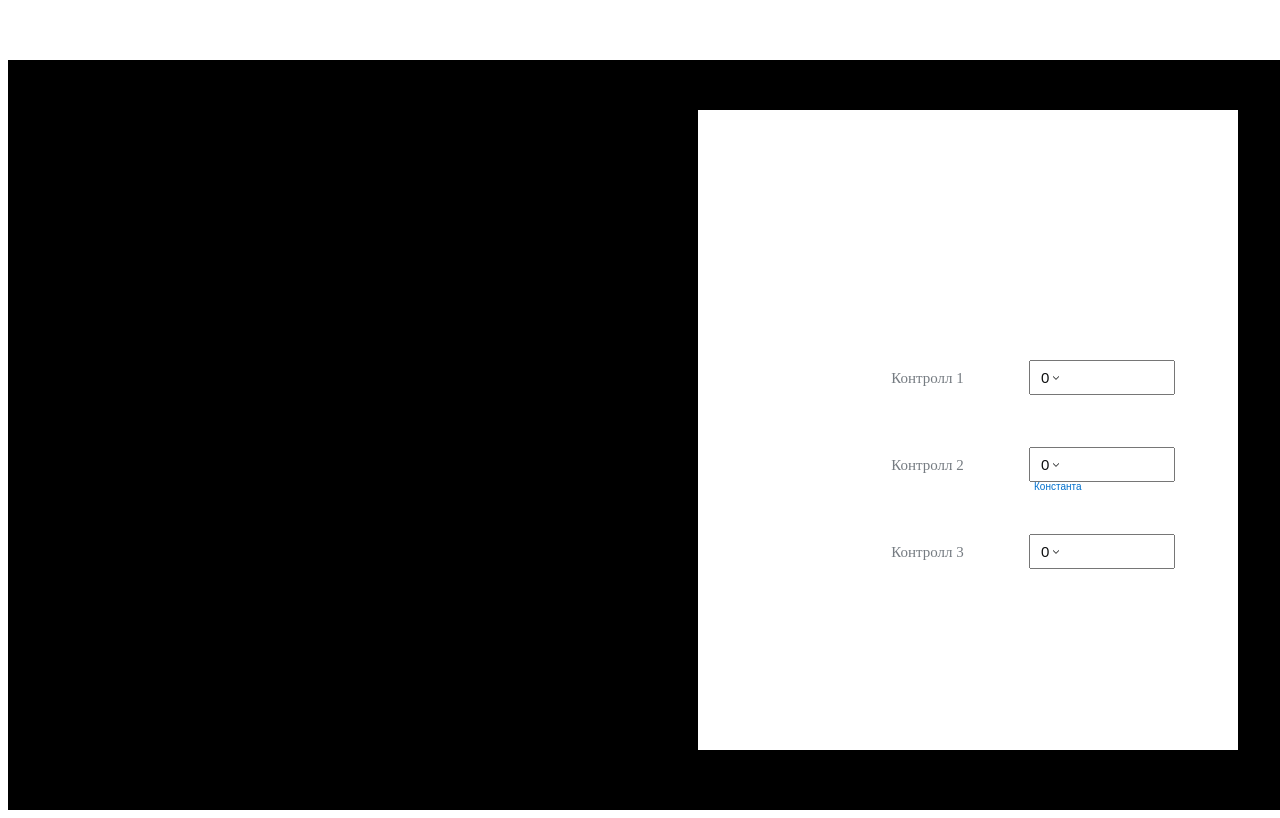
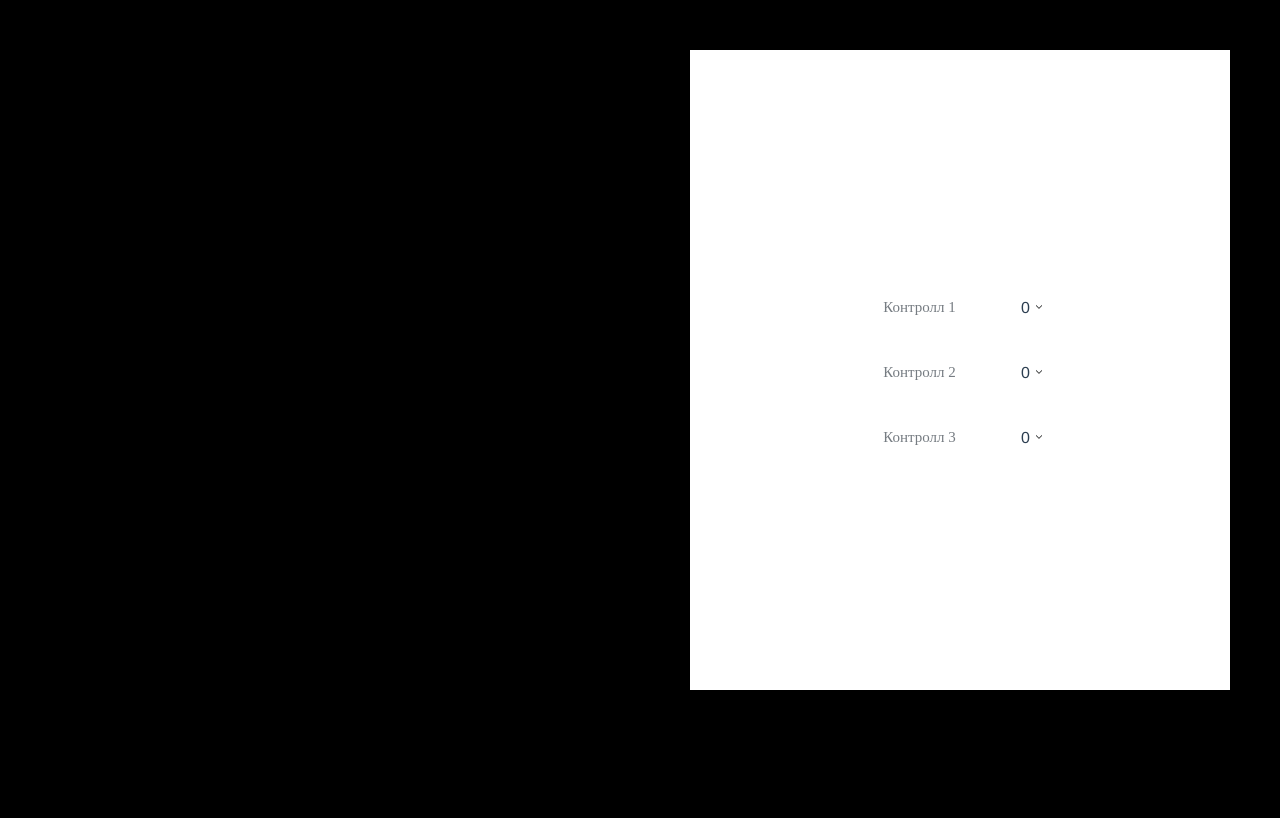
Before and after one commit to Alarma1/msk, a Vue app: page / in a window 1280 px wide. Shown: the top 818 px of the page. Built offline with nearby package versions, Linux system fonts and the light colour scheme.

Commit message:
Закончил визуал всех input.

```diff
--- a/src/App.vue
+++ b/src/App.vue
@@ -18,12 +18,17 @@ export default {
 </script>
 
 <style>
+  html {
+    background-color: black;
+  }
+  body{
+    margin: 0px;
+  }
 #app {
   font-family: Avenir, Helvetica, Arial, sans-serif;
   -webkit-font-smoothing: antialiased;
   -moz-osx-font-smoothing: grayscale;
   text-align: center;
   color: #2c3e50;
-  margin-top: 60px;
 }
 </style>
--- a/src/components/MainComponent.vue
+++ b/src/components/MainComponent.vue
@@ -2,18 +2,23 @@
 <!-- eslint-disable max-len -->
 <!-- eslint-disable vuejs-accessibility/form-control-has-label -->
 <template>
-  <div class="main-box" ref="reset">
+  <div class="main-box">
     <div class="container">
       <div class="container-group">
         <div class="group-elem">
           <p class="text">Контролл 1</p>
-          <input class="input_style hover-effect" name="Контролл 1" type="number" min="0" step="1"
-                 @input="updateControllOne"
-                 v-model.number="controllOne" @keyup="keydown" onfocus="this.select()"
-                 @focus="focusOn = true">
-          <button class="btn" @click="totalSum" v-if="controllOther != 0">Сумма</button>
-          <div class="svg" :class="{ svgNone: focusOn }">
-            <svg width="6" height="6" viewBox="0 0 6 6" fill="none"
+          <div v-show="focusOn.focusControlOne">
+            <input class="input_style hover-effect" ref="inControlOne" name="Контролл 1"
+                   type="number" min="0" step="1"
+                   @input="updateControlOne"
+                   v-model.number="controlOne" @keyup="keydown"
+                   @blur="activeBlur('inControlOne','btnSum')">
+          </div>
+          <button class="btn" ref="btnSum" @click="totalSum" v-if="focusOn.focusControlOne">Сумма</button>
+          <div class="unfocus-form" @keydown="unfocusForm" @click="unfocusForm('inControlOne')"
+               v-if="!focusOn.focusControlOne">
+            <p class="unfocus-text">{{ this.controlOne | numberFormat }}</p>
+            <svg class="unfocus-svg" width="6" height="6" viewBox="0 0 6 6" fill="none"
                  xmlns="http://www.w3.org/2000/svg">
               <g clip-path="url(#clip0_2_85)">
                 <path
@@ -31,12 +36,18 @@
 
         <div class="group-elem">
           <p class="text">Контролл 2</p>
-          <input class="input_style" name="Контролл 2" type="number" min="0"
-                 @input="updateControllOther"
-                 v-model.number="controllOther" @keyup="keydown" onfocus="this.select()">
-          <button class="btn" @click="constantBtn">Константа</button>
-          <div class="svg">
-            <svg width="6" height="6" viewBox="0 0 6 6" fill="none"
+          <div v-show="focusOn.focusControlTwo">
+            <input class="input_style" ref="inControlTwo" name="Контролл 2" type="number" min="0"
+                   @input="updateControlOther"
+                   v-model.number="controlOther" @keyup="keydown"
+                   @blur="focusOn.focusControlTwo = false">
+          </div>
+          <button class="btn" @click="constantBtn" v-if="focusOn.focusControlTwo">Константа
+          </button>
+          <div class="unfocus-form" @keydown="unfocusForm" @click="unfocusForm('inControlTwo')"
+               v-if="!focusOn.focusControlTwo">
+            <p class="unfocus-text">{{ this.controlOther | numberFormat }}</p>
+            <svg class="unfocus-svg" width="6" height="6" viewBox="0 0 6 6" fill="none"
                  xmlns="http://www.w3.org/2000/svg">
               <g clip-path="url(#clip0_2_85)">
                 <path
@@ -52,14 +63,19 @@
           </div>
           <div class="btn-focus"></div>
         </div>
-
         <div class="group-elem">
           <p class="text">Контролл 3</p>
-          <input class="input_style" name="Контролл 3" type="number" min="0"
-                 @input="updateControllOther"
-                 v-model.number="controllOther" @keyup="keydown" onfocus="this.select()">
-          <div class="svg">
-            <svg width="6" height="6" viewBox="0 0 6 6" fill="none"
+          <div v-show="focusOn.focusControlTree">
+            <input class="input_style" ref="inControlTree" name="Контролл 3" type="number" min="0"
+                   @input="updateControlOther"
+                   v-model.number="controlOther" @keyup="keydown"
+                   @focus="focusOn.focusControlTree = true"
+                   @blur="focusOn.focusControlTree = false">
+          </div>
+          <div class="unfocus-form" @keydown="unfocusForm" @click="unfocusForm('inControlTree')"
+               v-if="!focusOn.focusControlTree">
+            <p class="unfocus-text">{{ this.controlOther | numberFormat }}</p>
+            <svg class="unfocus-svg" width="6" height="6" viewBox="0 0 6 6" fill="none"
                  xmlns="http://www.w3.org/2000/svg">
               <g clip-path="url(#clip0_2_85)">
                 <path
@@ -74,6 +90,7 @@
             </svg>
           </div>
         </div>
+
       </div>
 
     </div>
@@ -81,55 +98,94 @@
 </template>
 
 <script>
+import numberFormat from '@/helpers/numberFormat';
+
 export default {
+  filters: { numberFormat },
   data() {
     return {
-      controllOne: 0,
-      controllOther: 0,
-      controllSum: 0,
-      focusOn: false,
+      controlOne: 0,
+      controlOther: 0,
+      controlSum: 0,
+      focusOn: {
+        focusControlOne: false,
+        focusControlTwo: false,
+        focusControlTree: false,
+      },
+      blurOn: true,
     };
   },
   methods: {
-    updateControllOne(input) {
-      const { value } = input.target;
-      console.log(value.includes('+'));
-      if (value.includes('.') || value.includes('-')) {
-        this.controllOne = 0;
-      }
-      this.$store.commit('updateStateControllOne', this.controllOne);
-    },
-    updateControllOther(input) {
+    updateControlOne(input) {
       const { value } = input.target;
       if (value.includes('.') || value.includes('-')) {
-        this.controllOther = 0;
+        this.controlOne = 0;
       }
-      this.$store.commit('updateStateControllOther', this.controllOther);
+      this.$store.commit('updateStateControlOne', this.controlOne);
+    },
+    updateControlOther(input) {
+      const { value } = input.target;
+      if (value.includes('.') || value.includes('-')) {
+        this.controlOther = 0;
+      }
+      this.$store.commit('updateStateControlOther', this.controlOther);
     },
     totalSum() {
-      this.$store.commit('controllSum');
-      this.controllOne = this.$store.state.controllSum;
+      this.focusOn.focusControlOne = true;
+      this.$store.commit('controlSum');
+      this.controlOne = this.$store.state.controlSum;
     },
     constantBtn() {
-      this.controllOther = 1000;
-      this.$store.commit('updateStateControllOther', this.controllOther);
+      this.controlOther = 1000;
+      this.$store.commit('updateStateControlOther', this.controlOther);
     },
     keydown(event) {
       if ((event.code === 'Enter' || event.code === 'NumpadEnter') && event.target.name === 'Контролл 1') {
-        this.controllOne = event.target.value;
+        this.controlOne = event.target.value;
         event.target.blur();
       }
       if ((event.code === 'Escape') && event.target.name === 'Контролл 1') {
-        this.controllOne = '';
+        this.controlOne = 0;
         event.target.blur();
       }
       if ((event.code === 'Enter' || event.code === 'NumpadEnter') && (event.target.name === 'Контролл 2' || event.target.name === 'Контролл 3')) {
-        this.controllOther = event.target.value;
+        this.controlOther = event.target.value;
         event.target.blur();
       }
       if (event.code === 'Escape' && (event.target.name === 'Контролл 2' || event.target.name === 'Контролл 3')) {
-        this.controllOther = '';
+        this.controlOther = 0;
         event.target.blur();
+      }
+    },
+    unfocusForm(refData) {
+      if (refData === 'inControlOne') {
+        this.focusOn.focusControlOne = true;
+        this.$nextTick(() => {
+          this.$refs.inControlOne.focus();
+          this.$refs.inControlOne.select();
+        });
+      }
+      if (refData === 'inControlTwo') {
+        this.focusOn.focusControlTwo = true;
+        this.$nextTick(() => {
+          this.$refs.inControlTwo.focus();
+          this.$refs.inControlTwo.select();
+        });
+      }
+      if (refData === 'inControlTree') {
+        this.focusOn.focusControlTree = true;
+        this.$nextTick(() => {
+          this.$refs.inControlTree.focus();
+          this.$refs.inControlTree.select();
+        });
+      }
+    },
+    activeBlur(inElem, btnElem) {
+      console.log(inElem, btnElem, this.$refs.inControlOne);
+      console.log(inElem === 'inControlOne');
+      if (inElem === 'inControlOne') {
+        console.log('hello');
+        this.$refs.inControlOne.blur();
       }
     },
   },
@@ -157,25 +213,51 @@ export default {
   }
 
   .container-group {
+    height: 29px;
+    margin-left: 188px;
     margin-top: 243px;
-    margin-left: 188px;
+    display: flex;
+    flex-wrap: wrap;
   }
 
   .group-elem {
     display: flex;
-    align-items: baseline;
+    align-items: center;
     margin-bottom: 36px;
+    height: 29px;
+  }
+
+  .group-elem:not(:last-child) {
+    margin-right: 25px;
   }
 
   .text {
     width: 83px;
     height: 21px;
-    margin-right: 60px;
+    margin-top: 0px;
+    margin-bottom: 0px;
+    margin-right: 50px;
     font-family: Open sans-serif;
     font-size: 15px;
     font-weight: 400;
-    line-height: 20px;
+    line-height: 20.43px;
     color: #767C82;
+  }
+
+  .unfocus-form {
+    cursor: pointer;
+    display: flex;
+    margin-left: 10px;
+  }
+
+  .unfocus-text {
+    margin-top: 0px;
+    margin-bottom: 0px;
+  }
+
+  .unfocus-svg {
+    margin-top: 5px;
+    margin-left: 6px;
   }
 
   .number input[type="number"]::-webkit-outer-spin-button,
@@ -184,28 +266,12 @@ export default {
   }
 
   .input_style {
-    padding-left: 10px;
-    font-size: 15px;
-    /*border: none;*/
     width: 130px;
     height: 29px;
+    font-size: 15px;
+    padding-left: 10px;
+    border: 1px solid transparent;
     color: #0F1011;
-  }
-
-  input[type="number"]::-webkit-inner-spin-button,
-  input[type="number"]::-webkit-outer-spin-button {
-    -webkit-appearance: none;
-    margin: 0;
-  }
-
-  .svg {
-    position: absolute;
-    margin-top: 14px;
-    margin-left: 167px;
-  }
-
-  .svgNone {
-    display: none;
   }
 
   .input_style:focus {
@@ -225,11 +291,12 @@ export default {
     line-height: 14px;
     letter-spacing: 0em;
     text-align: left;
-    margin-left: 148px;
-    margin-top: 40px;
+    margin-left: 145px;
+    margin-top: 42px;
     color: #0070CD;
     background: none;
     border: none;
     padding: unset;
+    cursor: pointer;
   }
 </style>
--- /dev/null
+++ b/src/helpers/numberFormat.js
@@ -0,0 +1,4 @@
+export default function numberFormat(value) {
+  console.log(value);
+  return new Intl.NumberFormat('ru').format(value);
+}
--- a/src/store/index.js
+++ b/src/store/index.js
@@ -5,23 +5,22 @@ Vue.use(Vuex);
 
 export default new Vuex.Store({
   state: {
-    controllOne: 0,
-    controllTwo: 0,
-    controllTree: 0,
-    controllSum: 0,
+    controlOne: 0,
+    controlTwo: 0,
+    controlTree: 0,
+    controlSum: 0,
   },
 
   mutations: {
-    updateStateControllOne(state, value) {
-      state.controllOne = value;
-      console.log(state.controllOne);
+    updateStateControlOne(state, value) {
+      state.controlOne = value;
     },
-    updateStateControllOther(state, value) {
-      state.controllTwo = value;
-      state.controllTree = value;
+    updateStateControlOther(state, value) {
+      state.controlTwo = value;
+      state.controlTree = value;
     },
-    controllSum(state) {
-      state.controllSum = state.controllTwo + state.controllTree;
+    controlSum(state) {
+      state.controlSum = state.controlTwo + state.controlTree;
     },
   },
 });
```
